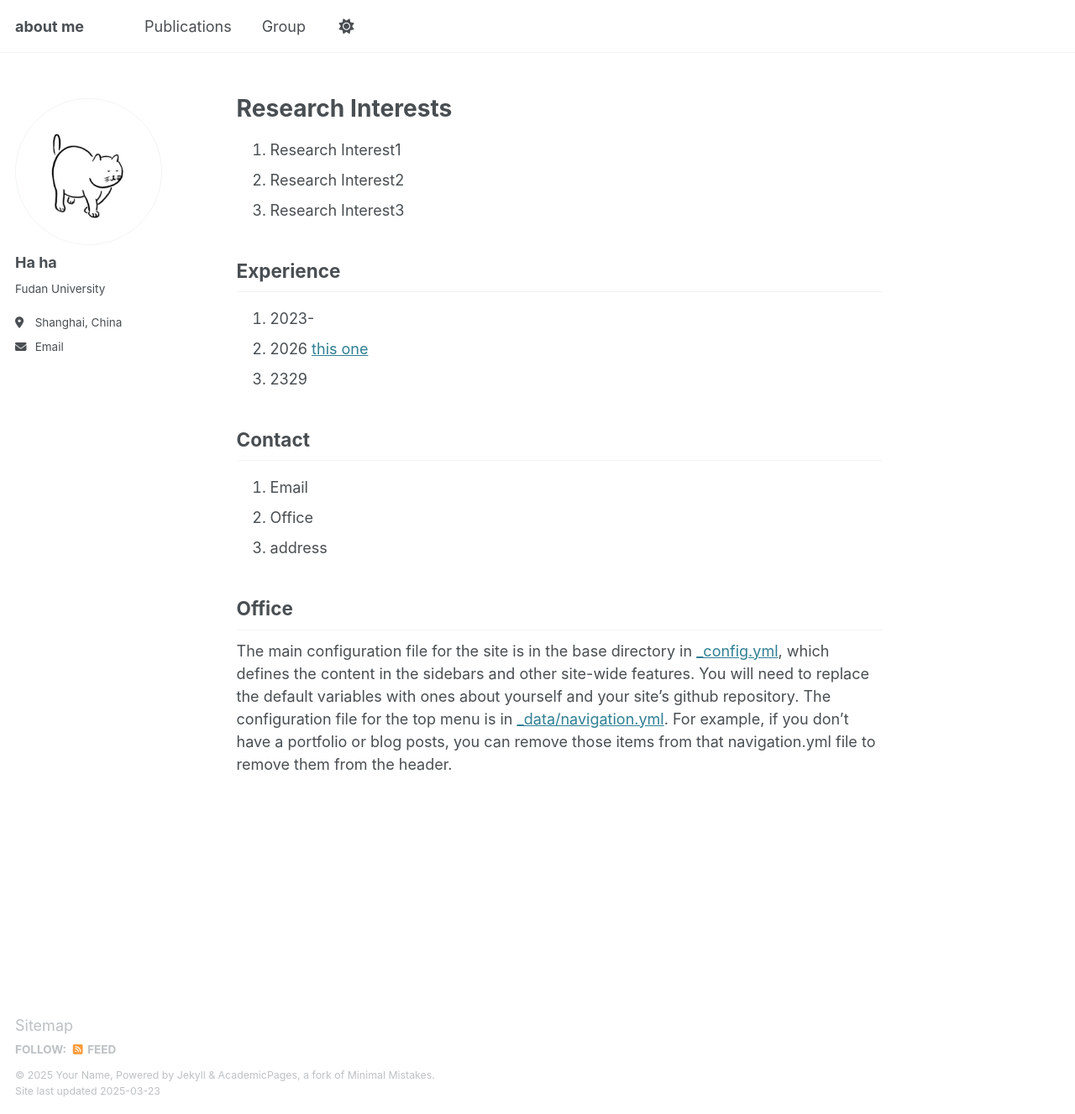
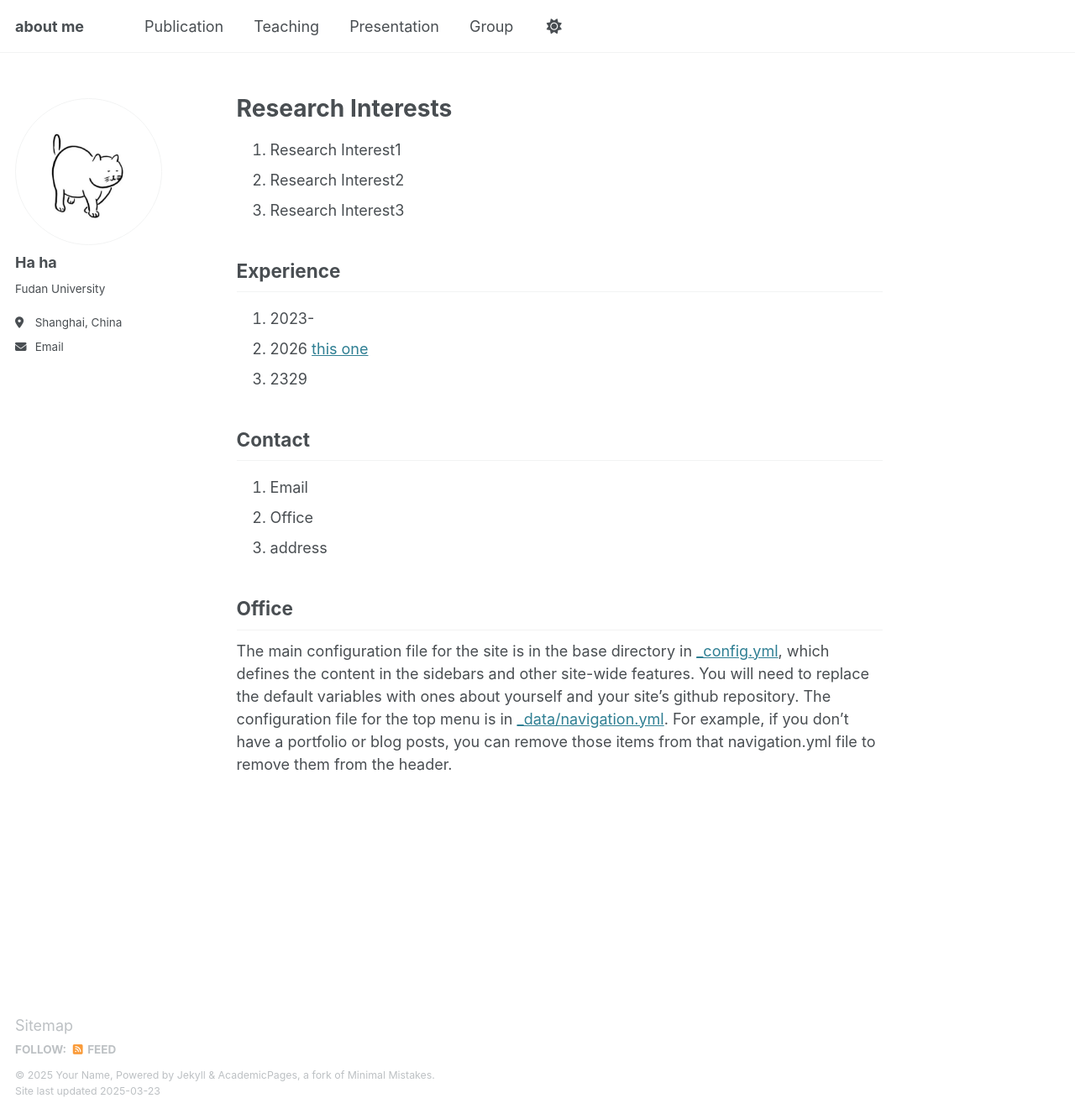
Before and after one commit to jhhe77/jhhe77.github.io, a Jekyll site: the page built from _pages/about.md, in a window 1280 px wide and 1327 px high. Shown: the whole window at 84% size. Built offline with Jekyll 4.4.1, drawn with Linux system fonts in a browser that asks for light colours.

Commit message:
Update navigation.yml

```diff
--- a/_data/navigation.yml
+++ b/_data/navigation.yml
@@ -8,14 +8,17 @@
 #      Markdown formatted page while the second is generated using JSON.
 
 main:
-  - title: "Publications"
-    url: /publications/
+  - title: "Publication"
+    url: /Publication/
+
+  - title: "Teaching"
+    url: /Teaching/
+
+  - title: "Presentation"
+    url: /Presentation/
 
   - title: "Group"
     url: /Group/
-
-  # - title: "Teaching"
-  #   url: /teaching/
 
   # - title: "Portfolio"
   #   url: /portfolio/
```
